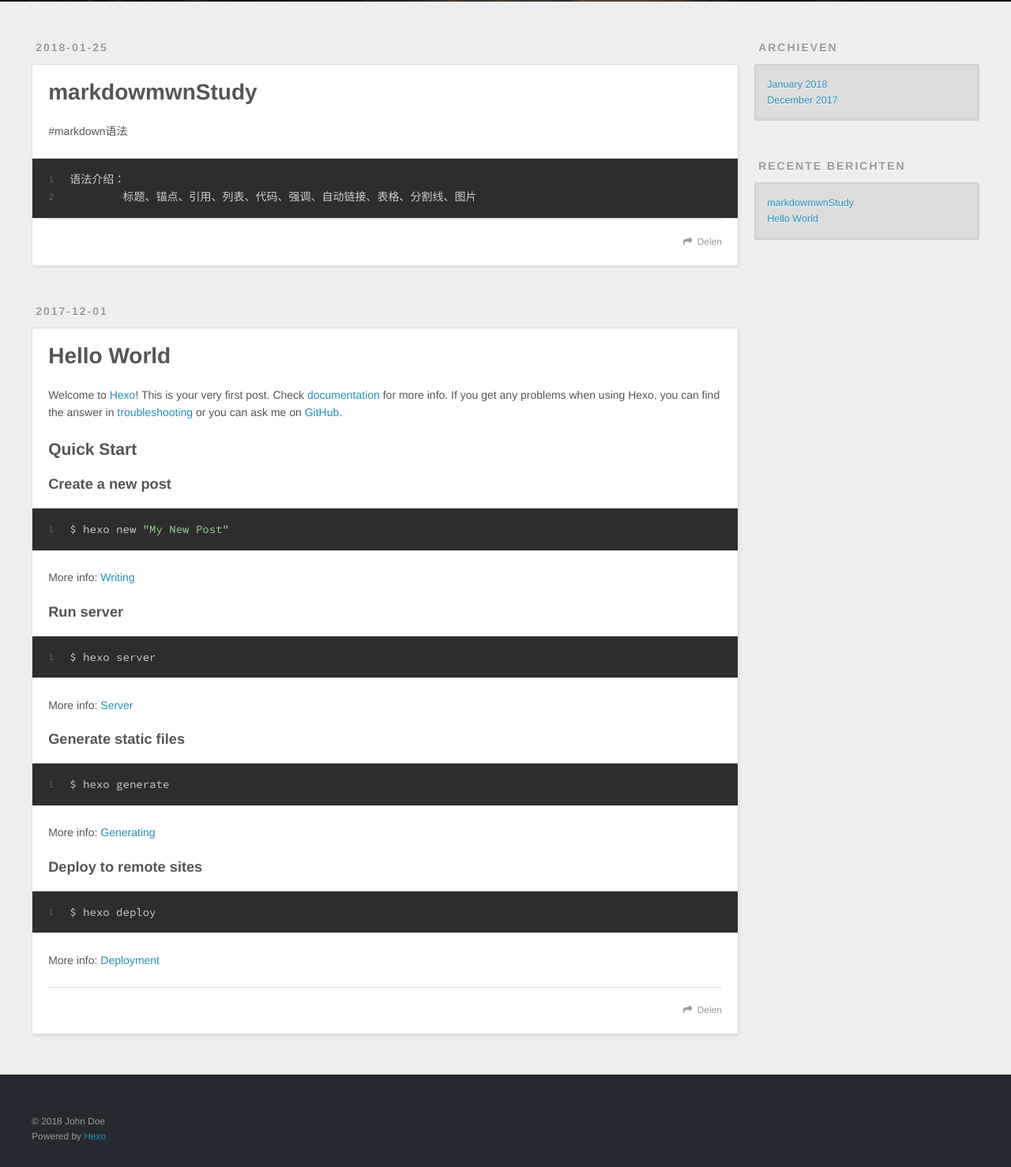
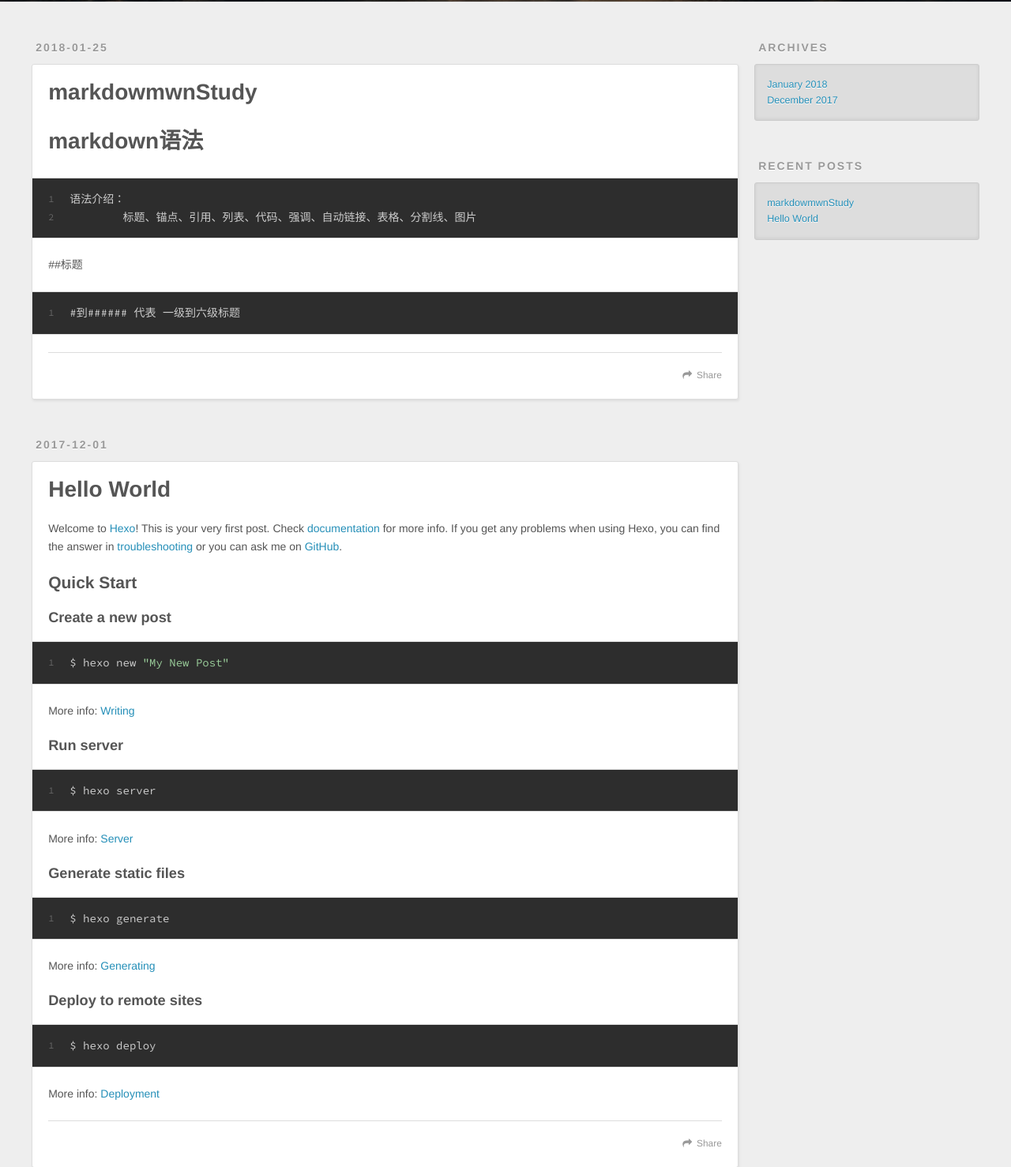
Before and after one commit to zyhcjw/zyh.github.io, a plain HTML site: page index.html in a window 1280 px wide. Shown: the part 298-1776 px from the top of the page at 79% size. Drawn offline with nearby package versions, Linux system fonts and the light colour scheme.

Commit message:
Site updated: 2018-01-26 08:46:45

```diff
--- a/index.html
+++ b/index.html
@@ -50,7 +50,7 @@
 
           <a id="nav-rss-link" class="nav-icon" href="/atom.xml" title="RSS Feed"></a>
 
-        <a id="nav-search-btn" class="nav-icon" title="Zoeken"></a>
+        <a id="nav-search-btn" class="nav-icon" title="Search"></a>
       </nav>
       <div id="search-form-wrap">
         <form action="//google.com/search" method="get" accept-charset="UTF-8" class="search-form"><input type="search" name="q" class="search-form-input" placeholder="Search"><button type="submit" class="search-form-submit">&#xF002;</button><input type="hidden" name="sitesearch" value="http://yoursite.com"></form>
@@ -83,13 +83,13 @@
 
     <div class="article-entry" itemprop="articleBody">
 
-        <p>#markdown语法</p>
-<figure class="highlight plain"><table><tr><td class="gutter"><pre><span class="line">1</span><br><span class="line">2</span><br></pre></td><td class="code"><pre><span class="line">语法介绍：</span><br><span class="line">	标题、锚点、引用、列表、代码、强调、自动链接、表格、分割线、图片</span><br></pre></td></tr></table></figure>
+        <h1 id="markdown语法"><a href="#markdown语法" class="headerlink" title="markdown语法"></a>markdown语法</h1><figure class="highlight plain"><table><tr><td class="gutter"><pre><span class="line">1</span><br><span class="line">2</span><br></pre></td><td class="code"><pre><span class="line">语法介绍：</span><br><span class="line">	标题、锚点、引用、列表、代码、强调、自动链接、表格、分割线、图片</span><br></pre></td></tr></table></figure>
+<p>##标题<br><figure class="highlight plain"><table><tr><td class="gutter"><pre><span class="line">1</span><br></pre></td><td class="code"><pre><span class="line">#到###### 代表 一级到六级标题</span><br></pre></td></tr></table></figure></p>
 
 
     </div>
     <footer class="article-footer">
-      <a data-url="http://yoursite.com/2018/01/25/markdowmwnStudy/" data-id="cjcuc1c4x00015wqrdcf4um7y" class="article-share-link">Delen</a>
+      <a data-url="http://yoursite.com/2018/01/25/markdowmwnStudy/" data-id="cjcuc1c4x00015wqrdcf4um7y" class="article-share-link">Share</a>
 
 
     </footer>
@@ -134,7 +134,7 @@
 
     </div>
     <footer class="article-footer">
-      <a data-url="http://yoursite.com/2017/12/01/hello-world/" data-id="cjcuc1c4s00005wqrx5aubutt" class="article-share-link">Delen</a>
+      <a data-url="http://yoursite.com/2017/12/01/hello-world/" data-id="cjcuc1c4s00005wqrx5aubutt" class="article-share-link">Share</a>
 
 
     </footer>
@@ -159,7 +159,7 @@
 
 
   <div class="widget-wrap">
-    <h3 class="widget-title">Archieven</h3>
+    <h3 class="widget-title">Archives</h3>
     <div class="widget">
       <ul class="archive-list"><li class="archive-list-item"><a class="archive-list-link" href="/archives/2018/01/">January 2018</a></li><li class="archive-list-item"><a class="archive-list-link" href="/archives/2017/12/">December 2017</a></li></ul>
     </div>
@@ -169,7 +169,7 @@
 
 
   <div class="widget-wrap">
-    <h3 class="widget-title">Recente berichten</h3>
+    <h3 class="widget-title">Recent Posts</h3>
     <div class="widget">
       <ul>
 
```
Also changed, not shown: 2017/12/01/hello-world/index.html (+5 -5 lines), 2018/01/25/markdowmwnStudy/index.html (+11 -11 lines), archives/2017/12/index.html (+4 -4 lines), archives/2017/index.html (+4 -4 lines), archives/2018/01/index.html (+4 -4 lines), archives/2018/index.html (+4 -4 lines), archives/index.html (+4 -4 lines).
